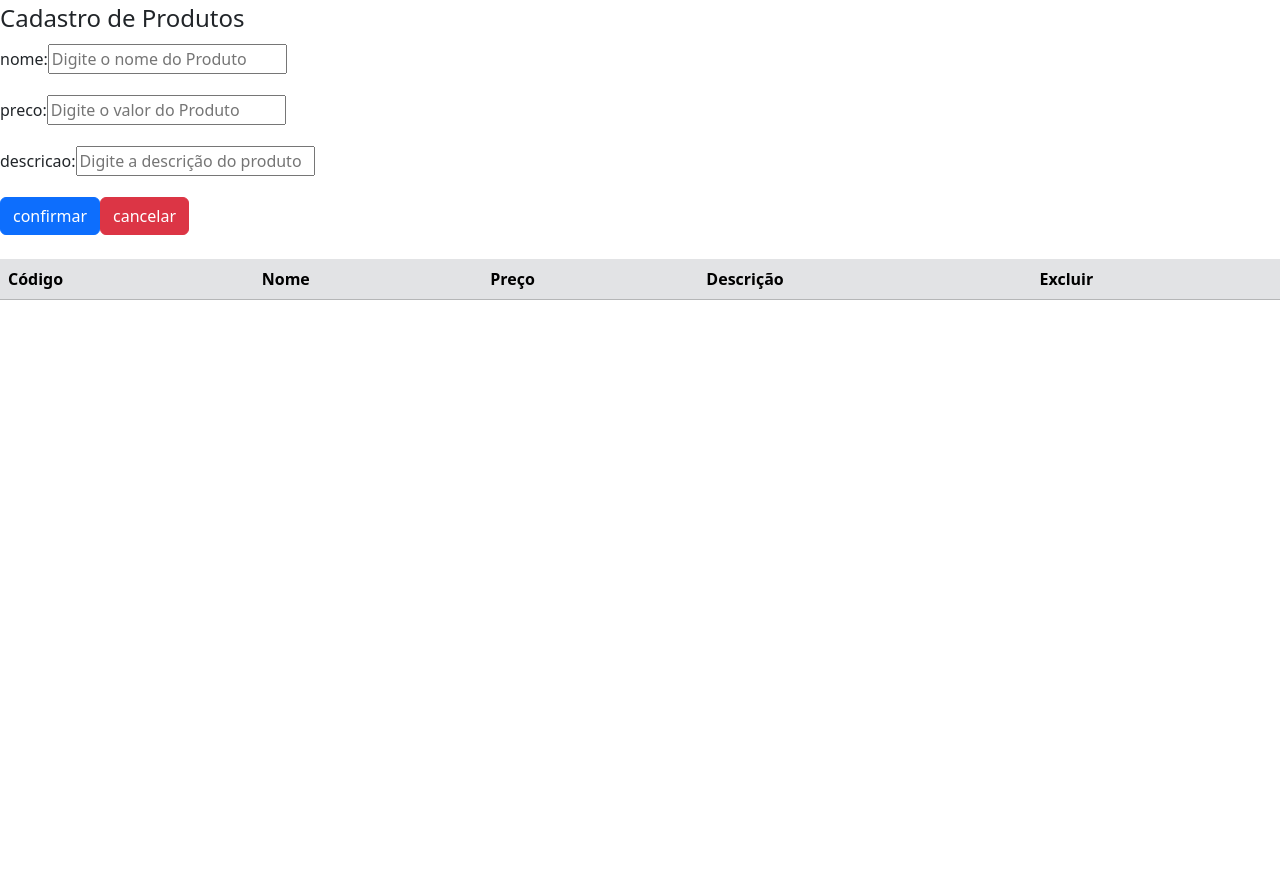
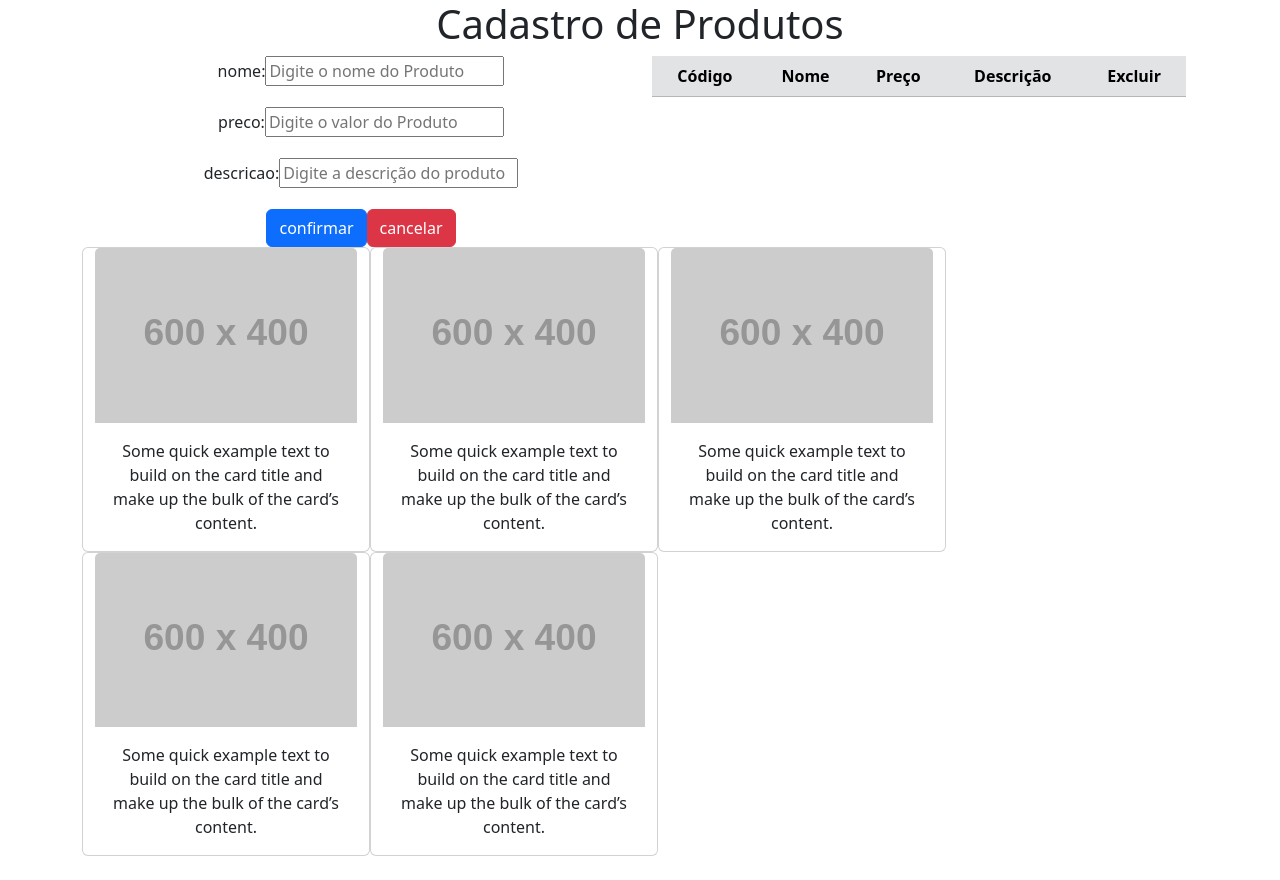
Before and after one commit to bssantos7/CatalogoProdutos-TarefaReact, a React (Vite) app in the folder FrontEnd/React/: page / in a window 1280 px wide. Before the commit the page ends 800 px from the top, so only its background shows below. Built offline with nearby package versions, Linux system fonts and the light colour scheme.

Commit message:
falta fazer os cards

```diff
--- a/FrontEnd/React/src/App.jsx
+++ b/FrontEnd/React/src/App.jsx
@@ -2,6 +2,8 @@ import { useState } from 'react'
 import { useEffect } from 'react';
 import Formulario from './Componentes/Fomulario';
 import Table from './Componentes/Tabela';
+import Card from './Componentes/Card';
+
 
 
 
@@ -58,9 +60,35 @@ function App() {
 
   return (
     <>
-    <Formulario onSubmit={cadastrarProduto} onChange={handleChange} produto={produto}/>
+      <div className="container">
+        <div className="container text-center">
+          <div className="row">
+            <h1>Cadastro de Produtos</h1>
+          </div>
+          <div className="row">
+              <div className="col">
+                <Formulario onSubmit={cadastrarProduto} onChange={handleChange} produto={produto}/>
+              </div>
+              <div className="col">
+                <Table listaProdutos={listaProdutos} onClick={excluirProduto}/>
+              </div>
+          </div>
+          <div className="row">
+              <Card/>
+              <Card/>
+              <Card/>
+              <Card/>
+              <Card/>
+          </div>
+        </div>
+      </div>
+
+
+
+
     <br />
-    <Table listaProdutos={listaProdutos} onClick={excluirProduto}/>
+
+
     </>
   );
 }
--- a/FrontEnd/React/src/Componentes/Card.jsx
+++ b/FrontEnd/React/src/Componentes/Card.jsx
@@ -0,0 +1,11 @@
+function Card(){
+    return(
+    <div className="card" style={{ width: '18rem' }}>
+        <img src="https://placehold.co/600x400/png" class="card-img-top" alt="exemplo"/>
+        <div class="card-body">
+            <p class="card-text">Some quick example text to build on the card title and make up the bulk of the card’s content.</p>
+        </div>
+    </div>
+    )
+}
+export default Card
--- a/FrontEnd/React/src/Componentes/Fomulario.jsx
+++ b/FrontEnd/React/src/Componentes/Fomulario.jsx
@@ -5,7 +5,6 @@ function Formulario({onSubmit, onChange, produto}){
     return(
         <form className="fomulario" onSubmit={onSubmit}>
             <fieldset>
-                <legend>Cadastro de Produtos</legend>
                     <InputText campo="nome" type="text" placeholder="Digite o nome do Produto" onChange={onChange} value={produto.nome}/>
                     <InputText campo="preco" type="number" placeholder="Digite o valor do Produto" onChange={onChange} value={produto.preco}/>
                     <InputText campo="descricao" type="text" placeholder="Digite a descrição do produto" onChange={onChange} value={produto.descricao}/>
```
